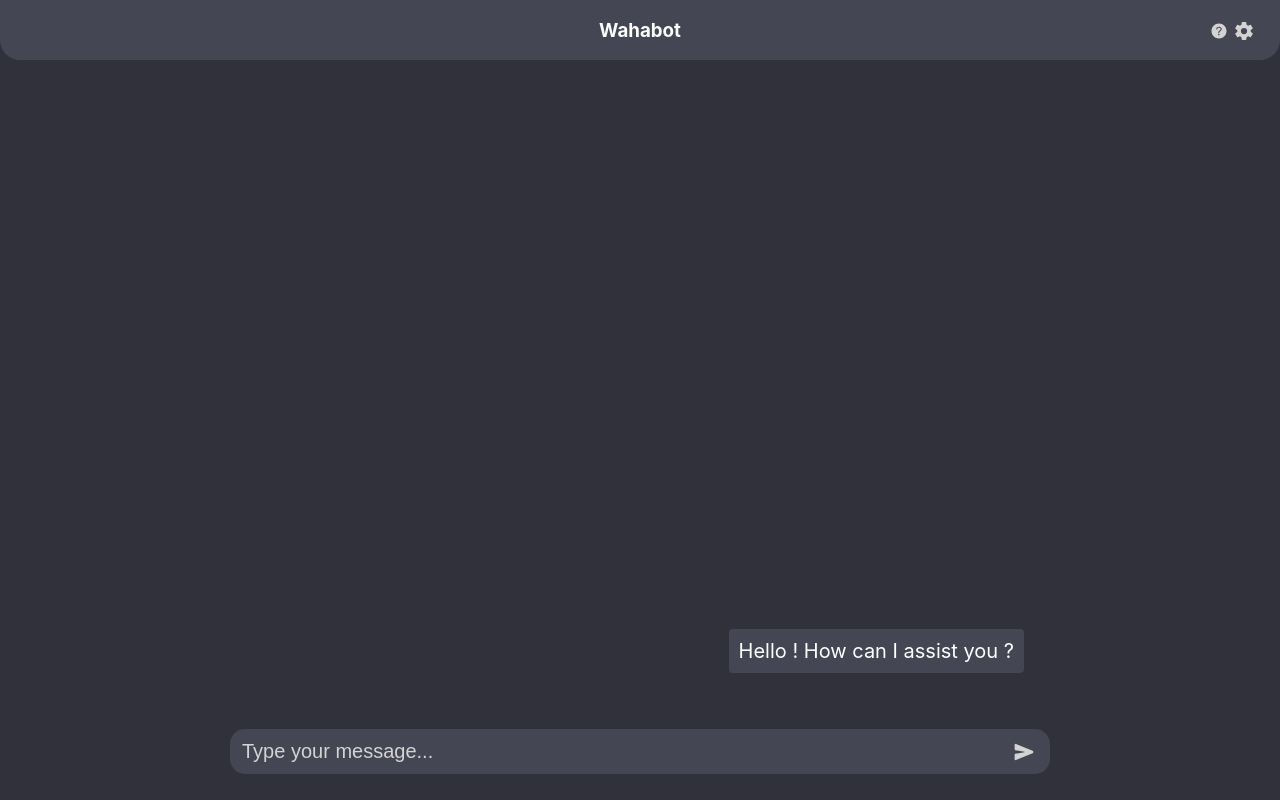
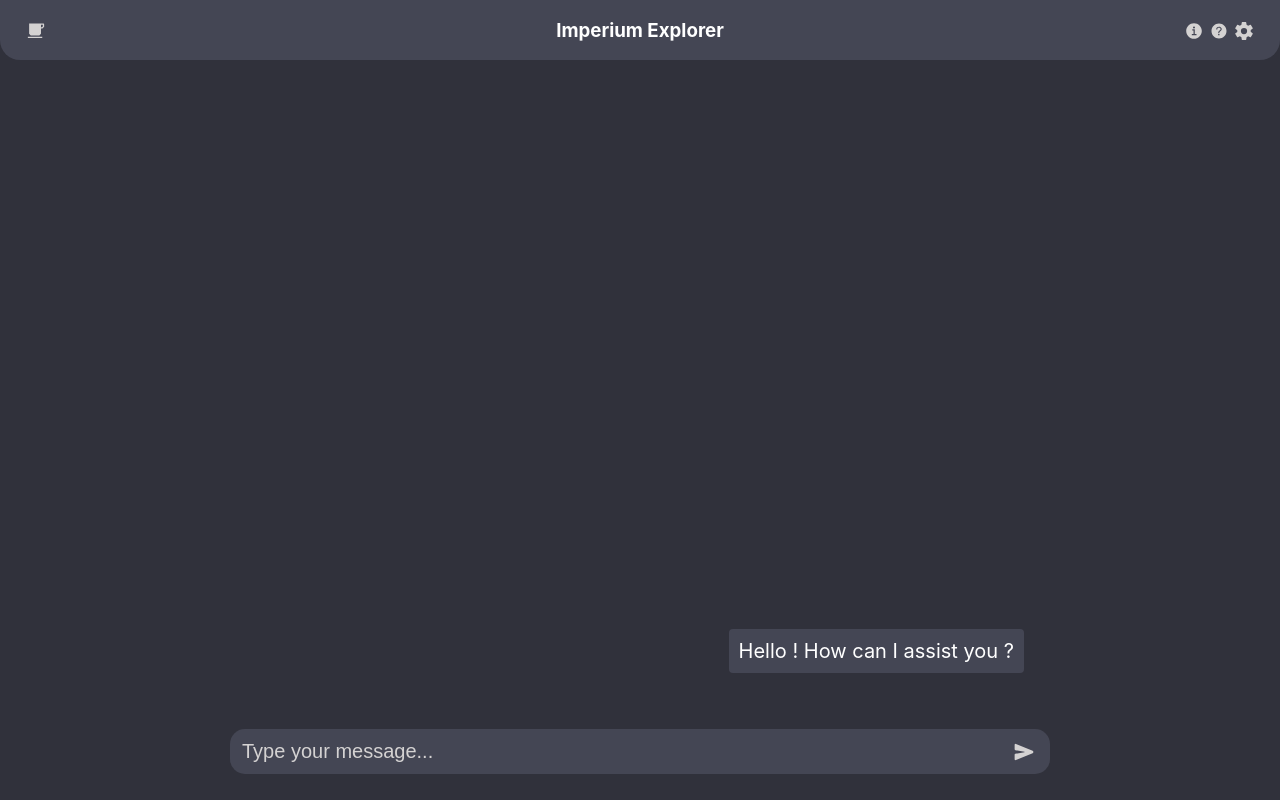
Before and after one commit to HenriZuber/w40k-front, a React (Create React App) app: page / in a window 1280 px wide. Both pictures are taken after a click on the button "Save". Built offline with nearby package versions, Linux system fonts and the light colour scheme.

Commit message:
feat: adding info window and tips avail

```diff
--- a/public/index.html
+++ b/public/index.html
@@ -19,7 +19,7 @@
       work correctly both with client-side routing and a non-root public URL.
       Learn how to configure a non-root public URL by running `npm run build`.
     -->
-  <title>Wahabot</title>
+  <title>Imperium Explorer</title>
 </head>
 
 <body>
--- a/src/source/App.jsx
+++ b/src/source/App.jsx
@@ -3,11 +3,12 @@
 import "../style/App.css";
 import ChoiceDropdown from "./ChoiceDropdown";
 import HelpApp from "./HelpApp";
+import InfoApp from "./InfoApp";
 import ChatApp from "./ChatApp";
 import Settings from "./Settings";
 
 function App() {
-  const [activeComponent, setActiveComponent] = useState("ChoiceDropdown");
+  const [activeComponent, setActiveComponent] = useState("ChatApp");
 
   useEffect(() => {
     // Check if the choice is already saved in a cookie
@@ -16,6 +17,8 @@
       const choiceArray = JSON.parse(savedChoice);
       console.log(choiceArray);
       setActiveComponent("ChatApp");
+    } else {
+      setActiveComponent("ChoiceDropdown");
     }
   }, []);
 
@@ -26,7 +29,7 @@
   return (
     <>
       <header className="App-header">
-        <h3>Wahabot</h3>
+        <h3>Imperium Explorer</h3>
       </header>
       <div className="App-body">
         {activeComponent === "ChoiceDropdown" && (
@@ -41,6 +44,9 @@
         {activeComponent === "HelpApp" && (
           <HelpApp onBackClicked={handleActiveComponent} />
         )}
+        {activeComponent === "InfoApp" && (
+          <InfoApp onBackClicked={handleActiveComponent} />
+        )}
       </div>
 
     </>
--- a/src/source/ChatApp.jsx
+++ b/src/source/ChatApp.jsx
@@ -1,7 +1,8 @@
 import React, { useState, useEffect, useRef } from 'react';
 import Cookies from 'js-cookie';
-import { IoSend, IoSettingsSharp, IoHelpCircleSharp } from 'react-icons/io5';
+import { IoSend, IoSettingsSharp, IoHelpCircleSharp, IoInformationCircleSharp, IoCafeSharp } from 'react-icons/io5';
 import '../style/ChatApp.css';
+import envData from '../store/env.json';
 
 const ChatApp = ({ onNavClicked }) => {
   const [messages, setMessages] = useState([]);
@@ -34,6 +35,10 @@
 
   const handleHelpClicked = () => {
     onNavClicked("HelpApp");
+  }
+
+  const handleInfoClicked = () => {
+    onNavClicked("InfoApp");
   }
 
   const handleSubmit = async (e) => {
@@ -91,6 +96,16 @@
         <IoHelpCircleSharp />
       </button>
 
+      <button id='info-button' type="submit" onClick={handleInfoClicked}>
+        <IoInformationCircleSharp />
+      </button>
+
+      <a href={envData.coffeeLink} target="_blank" rel="noopener noreferrer">
+        <button id='cafe-button'>
+          <IoCafeSharp />
+        </button>
+      </a>
+
       <div className="chat-window" ref={chatWindowRef}>
         {/* Render loading indicator while waiting for API response */}
         {isLoading && (
--- a/src/source/ChoiceDropdown.jsx
+++ b/src/source/ChoiceDropdown.jsx
@@ -40,7 +40,7 @@
         </select>
         <button className="button" onClick={handleSaveChoice}>Save</button>
       </div>
-      <p>You'll be able to change later</p>
+      <p style={{ textAlign: "center" }}>You'll be able to change later in the <b>settings</b>.<br></br>Don't forget to check the <b>help</b> and <b>information</b> too !</p>
     </div >
   );
 };
--- /dev/null
+++ b/src/source/InfoApp.jsx
@@ -0,0 +1,40 @@
+import React, { useState, useEffect } from "react";
+import { IoCloseSharp, IoLogoGithub, IoCafeSharp } from "react-icons/io5";
+import "../style/InfoApp.css";
+import envData from "../store/env.json";
+
+const InfoApp = ({ onBackClicked }) => {
+
+  const handleCancel = () => {
+    onBackClicked("ChatApp");
+  };
+
+
+  return (
+    <div className="info-main">
+      <button id="close-button" type="submit" onClick={handleCancel}>
+        <IoCloseSharp />
+      </button>
+      <div>
+        <h2>Costs</h2>
+        <p>On average, a conversation of a couple of messages costs 0.05€.</p>
+        <p>I gladly cover the costs and have a limit setup for the costs not to worry about it.</p>
+        <p>However, if you'd like to buy me a coffee and help with those, you can do it here:</p>
+        <div style={{ textAlign: "center", width: 100 + "%" }}>
+          <a className="inline-hyperlink-wrapper" href={envData.coffeeLink}><IoCafeSharp></IoCafeSharp></a>
+        </div>
+        <h2>Issues</h2>
+        <p>If you want to report issues or have specific suggestions for features, you can do it here:</p>
+        <div style={{ textAlign: "center", width: 100 + "%" }}>
+          <a className="inline-hyperlink-wrapper" href={envData.issuesLink}><IoLogoGithub></IoLogoGithub></a>
+        </div>
+        <p></p>
+      </div>
+      <button className="back-button-wrapper" type="submit" onClick={handleCancel}>
+        <p className="back-button-title">Back</p>
+      </button>
+    </div>
+  );
+};
+
+export default InfoApp;
--- a/src/store/env.json
+++ b/src/store/env.json
@@ -1,3 +1,5 @@
 {
-  "cookieDuration": 21
+  "cookieDuration": 21,
+  "coffeeLink": "https://www.buymeacoffee.com/henrizuber",
+  "issuesLink": "https://github.com/HenriZuber/w40k-front/issues"
 }
--- a/src/style/App.css
+++ b/src/style/App.css
@@ -2,6 +2,7 @@
   display: flex;
   flex-direction: column;
   height: 100dvh;
+  width: 100dvw;
 }
 
 body {
--- a/src/style/ChatApp.css
+++ b/src/style/ChatApp.css
@@ -184,19 +184,44 @@
   fill: #ffffff;
 }
 
-@keyframes typing-animation {
+#info-button {
+  position: fixed;
+  top: 20px;
+  right: 70px;
+  background: none;
+  border: none;
+}
 
-  0%,
-  80%,
-  100% {
-    opacity: 0.4;
-    transform: scale(0.8);
-  }
+#info-button svg {
+  fill: #d4d2d2;
+  height: 20px;
+  width: 20px;
+  cursor: pointer;
+  transition: all 0.2s ease-in-out;
+}
 
-  40% {
-    opacity: 1;
-    transform: scale(1);
-  }
+#info-button svg:hover {
+  fill: #ffffff;
+}
+
+#cafe-button {
+  position: fixed;
+  top: 20px;
+  left: 20px;
+  background: none;
+  border: none;
+}
+
+#cafe-button svg {
+  fill: #d4d2d2;
+  height: 20px;
+  width: 20px;
+  cursor: pointer;
+  transition: all 0.2s ease-in-out;
+}
+
+#cafe-button svg:hover {
+  fill: #ffffff;
 }
 
 /* Responsive */
--- a/src/style/HelpApp.css
+++ b/src/style/HelpApp.css
@@ -10,17 +10,55 @@
   max-width: 800px;
 }
 
+.help-points-wrapper {
+  width: 100%;
+}
 
-.pdf-name-wrapper {
+.help-point {
+  padding-bottom: 5px;
+  width: 100%;
+}
+
+
+.back-button-wrapper {
   text-align: center;
   background-color: #444654;
   border: solid 1px rgba(255, 255, 255, 0.5);
-  padding: 10px 10px;
-  margin: 5px 1px;
+  padding: 10px 20px;
   border-radius: 50px;
   width: auto;
   cursor: pointer;
   transition: all 0.1s ease-in-out;
+  margin-right: auto;
+  margin-left: auto;
+  position: fixed;
+  bottom: 20px;
+}
+
+.back-button-title {
+  font-size: 20px;
+  line-height: 20px;
+  margin: 0;
+  color: #ffffff;
+  user-select: none;
+  transition: all 0.1s ease-in-out;
+}
+
+.back-button-wrapper:hover {
+  background-color: rgba(255, 255, 255, 0.8);
+}
+
+.back-button-wrapper.active {
+  background-color: white;
+  border-color: white;
+}
+
+.back-button-wrapper:hover .back-button-title {
+  color: #4e5161;
+}
+
+.back-button-wrapper.active .back-button-title {
+  color: #4e5161;
 }
 
 
--- /dev/null
+++ b/src/style/InfoApp.css
@@ -0,0 +1,42 @@
+.info-main {
+  --font-size-primary: 20px;
+  --background-settings-primary: #30313b;
+  --background-settings-message-human: #4e5161;
+  --background-settings-message-bot: #444654;
+  font-size: var(--font-size-primary);
+  background-color: var(--background-settings-primary);
+  overflow-y: scroll;
+  width: 90%;
+  max-width: 800px;
+  flex: auto;
+  text-align: left;
+}
+
+.inline-hyperlink-wrapper:hover {
+  background-color: rgba(255, 255, 255, 0.8);
+  color: #4e5161;
+}
+
+.inline-hyperlink-wrapper.active {
+  background-color: white;
+  border-color: white;
+  color: #4e5161;
+}
+
+
+.inline-hyperlink-wrapper {
+  text-align: center;
+  background-color: #444654;
+  border: solid 1px rgba(255, 255, 255, 0.5);
+  padding: 20px 30px 0px 30px;
+  border-radius: 50px;
+  cursor: pointer;
+  color: #ffffff;
+  user-select: none;
+  transition: all 0.1s ease-in-out;
+}
+
+.inline-hyperlink-wrapper svg {
+  height: 40px;
+  width: 40px;
+}
```
Also changed, not shown: src/source/HelpApp.jsx (+19 -10 lines), public/manifest.json.
